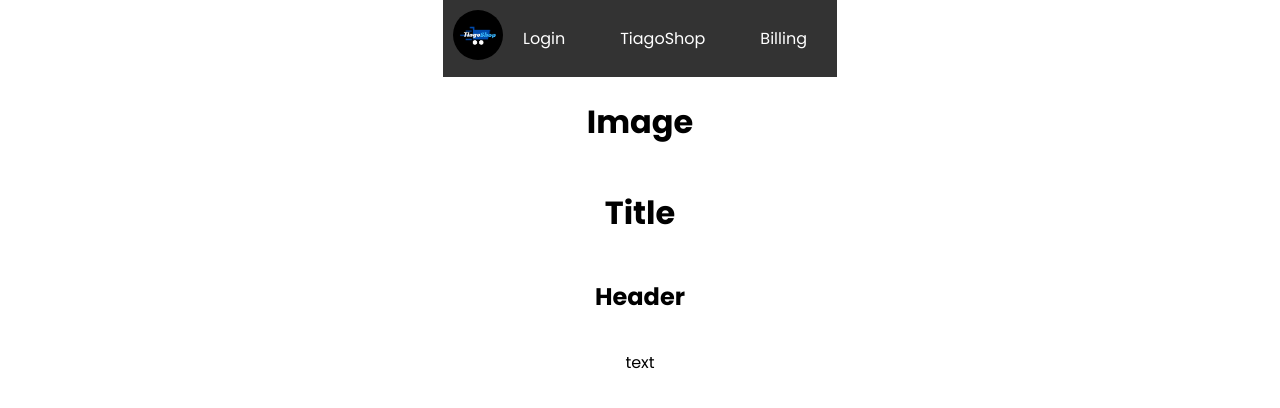
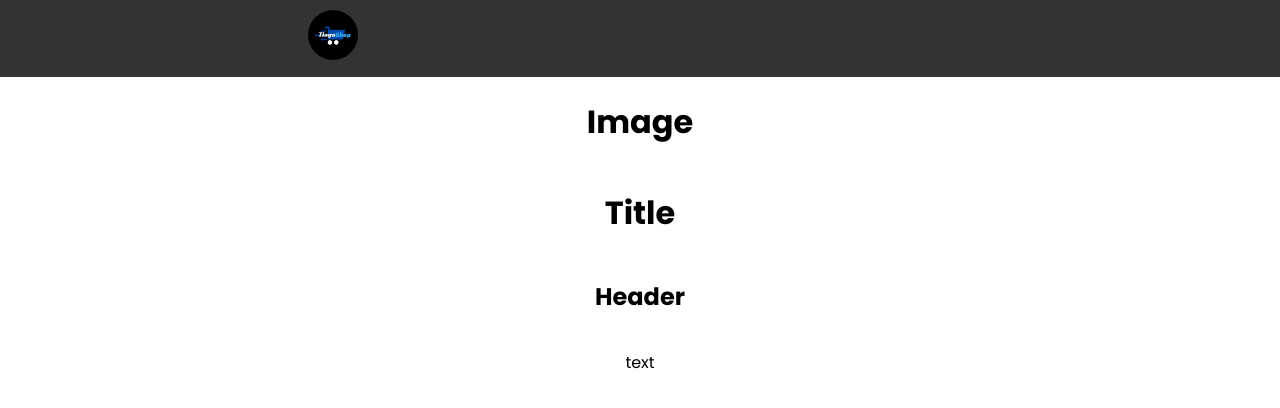
Before and after one commit to MB-Tiago/Santiago, a React (Vite) app in the folder dashboard/: page /Santiago in a window 1280 px wide. Shown: the top 408 px of the page. Built offline with nearby package versions, Linux system fonts and the light colour scheme.

Commit message:
3/7/2024 one

```diff
--- a/dashboard/src/pages/AdminDashboard.jsx
+++ b/dashboard/src/pages/AdminDashboard.jsx
@@ -184,7 +184,7 @@ const AdminDashboard = () => {
 
             <Modal open={modalAddOpen} onClose={handleCloseAddModal}>
                 <div className="view-modal">
-                    <h1>Add</h1>
+                    <h1>Add Item</h1>
                     <div className="modal-forms">
                         <div className="image-container">
                             {products.productImageUrl ? (
--- a/dashboard/src/pages/Navbar.css
+++ b/dashboard/src/pages/Navbar.css
@@ -1,5 +1,8 @@
 /* Navbar.css */
 .navbar {
+  width: 100%;
+  padding: 10px;
+
   display: flex;
   justify-content: space-between;
   align-items: center;
@@ -29,19 +32,3 @@
 .navbar-btn a:hover {
   background-color: #555;
 }
-
-.Homebar {
-  /* Add specific styles for Homebar if needed */
-}
-
-.Menubar {
-  /* Add specific styles for Menubar if needed */
-}
-
-.LoginBar {
-  /* Add specific styles for LoginBar if needed */
-}
-
-.Shop {
-  /* Add specific styles for Shop if needed */
-}
--- a/dashboard/src/pages/Navbar.jsx
+++ b/dashboard/src/pages/Navbar.jsx
@@ -35,9 +35,7 @@ function Navbar() {
     </>
   ) : (
     <>
-      <Link to="/" className='LoginBar'>Login</Link>
-      <Link to="/TiagoShop" className='Shop'>TiagoShop</Link>
-      <Link to="/Billing" className='Shop'>Billing</Link>
+
     </>
   )}
 </div>
```
Also changed, not shown: dashboard/src/pages/Dashboard.jsx (line endings or trailing spaces), dashboard/src/pages/SidebarAdmin.jsx (added), 1 other file (tests, documents, lock files or other folders).
